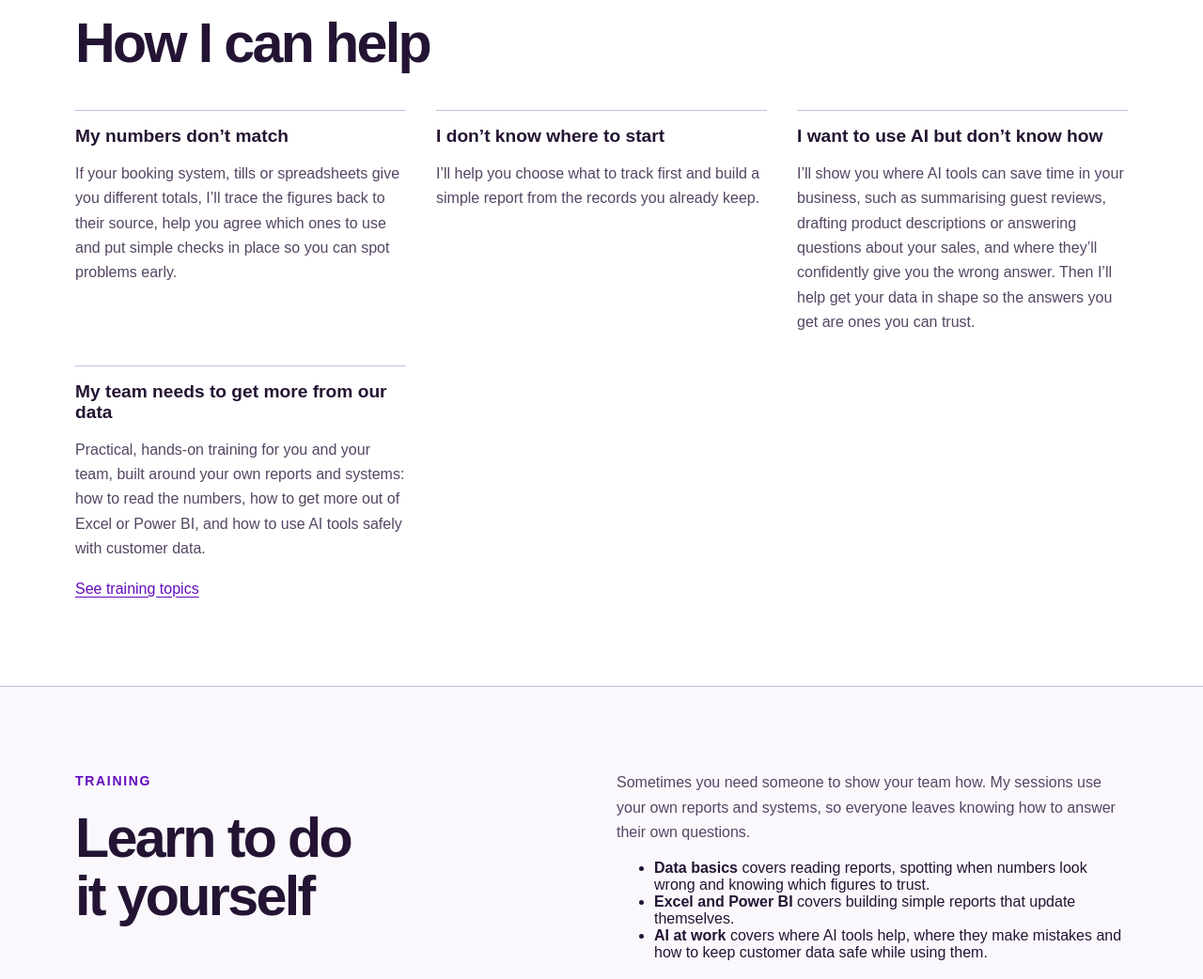
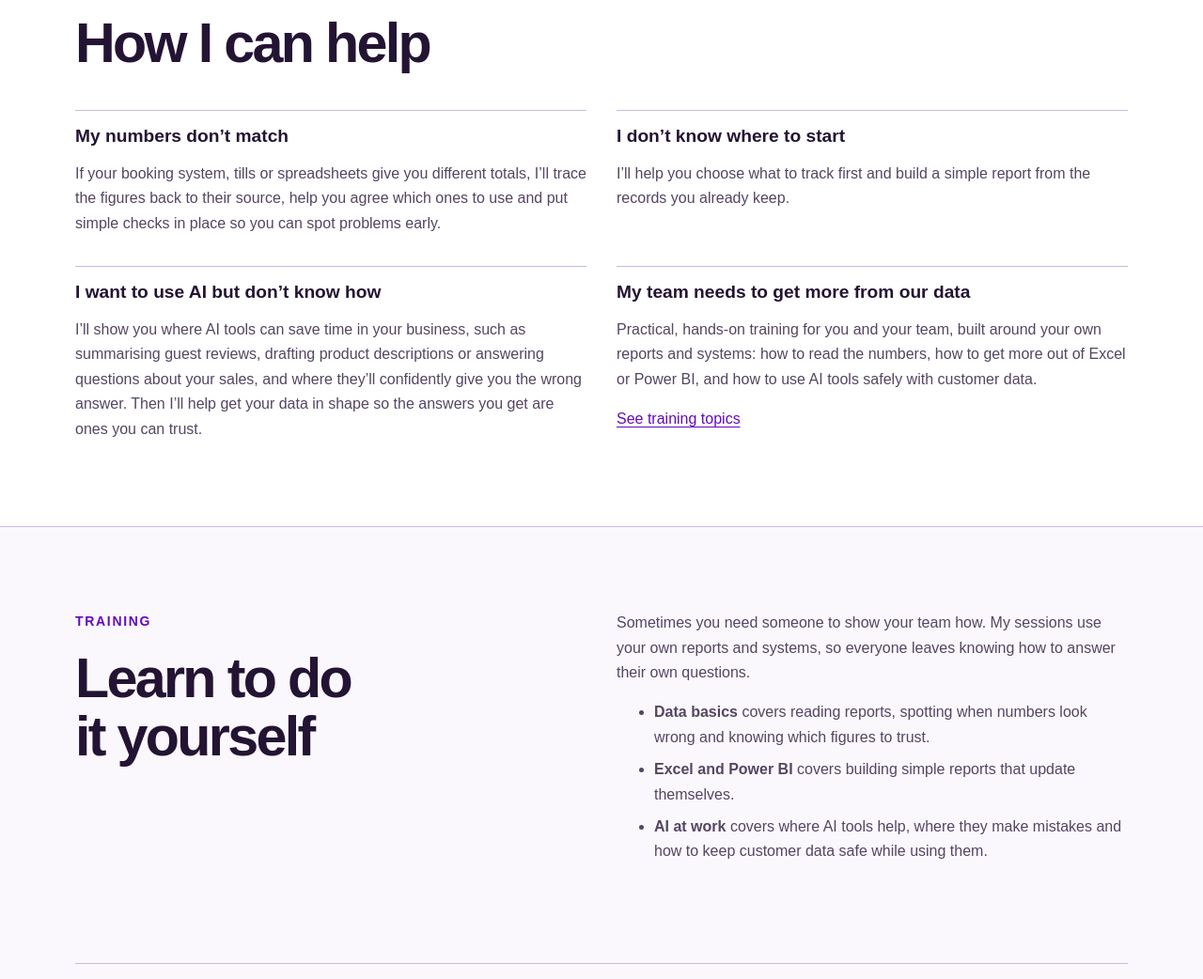
Before and after one commit to twiggo-data/twiggo-data-website, a plain HTML site: page index.html in a window 1280 px wide. Shown: the part 945-1987 px from the top of the page at 94% size. Drawn offline with Linux system fonts and the light colour scheme.

Commit message:
Lay out four service cards in two columns

```diff
--- a/style.css
+++ b/style.css
@@ -43,12 +43,14 @@ figcaption { font-weight: 700; margin-bottom: 1.25rem; color: var(--deep-purple)
 small { display: block; color: var(--muted-ink); margin-top: .2rem; font-size: .875rem; line-height: 1.4; }
 .paper { background: #fff; border-block: 1px solid var(--border); }
 .section { padding-block: clamp(3rem, 7vw, 6rem); }
-.services { display: grid; grid-template-columns: repeat(3, 1fr); gap: 2rem; margin-top: 2.5rem; }
+.services { display: grid; grid-template-columns: repeat(2, 1fr); gap: 2rem; margin-top: 2.5rem; }
 .services article { border-top: 1px solid var(--border); padding-top: 1rem; }
 h3 { font-size: 1.2rem; margin: 0; }
 .services p { color: var(--muted-ink); margin-bottom: 0; }
 .about { display: grid; grid-template-columns: 1fr 1fr; gap: 2rem; }
 .about p:not(.eyebrow) { color: var(--muted-ink); margin: 0 0 1rem; }
+#training { border-bottom: 1px solid var(--border); }
+#training li { color: var(--muted-ink); line-height: 1.65; margin-bottom: .5rem; }
 .footer { border-top: 1px solid var(--border); }
 @media (max-width: 720px) {
   .hero, .services, .about { grid-template-columns: 1fr; }
```
